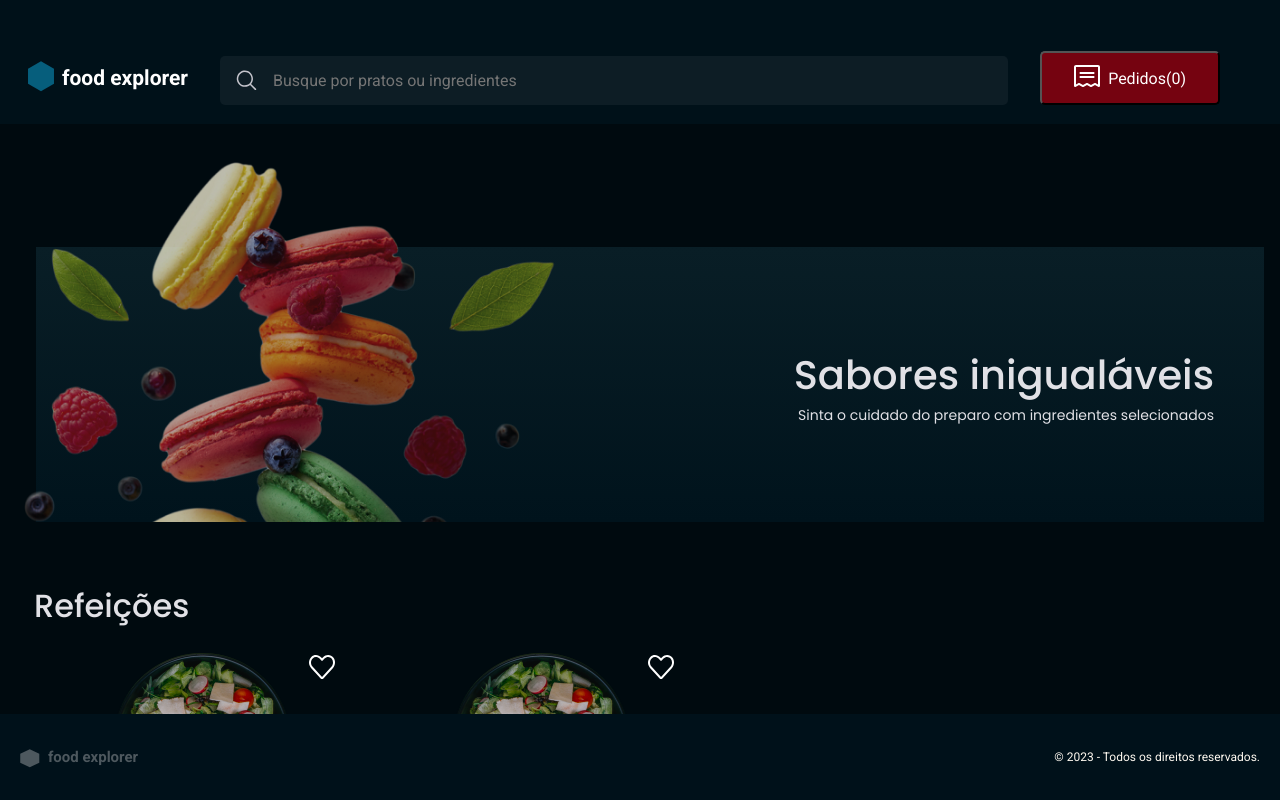
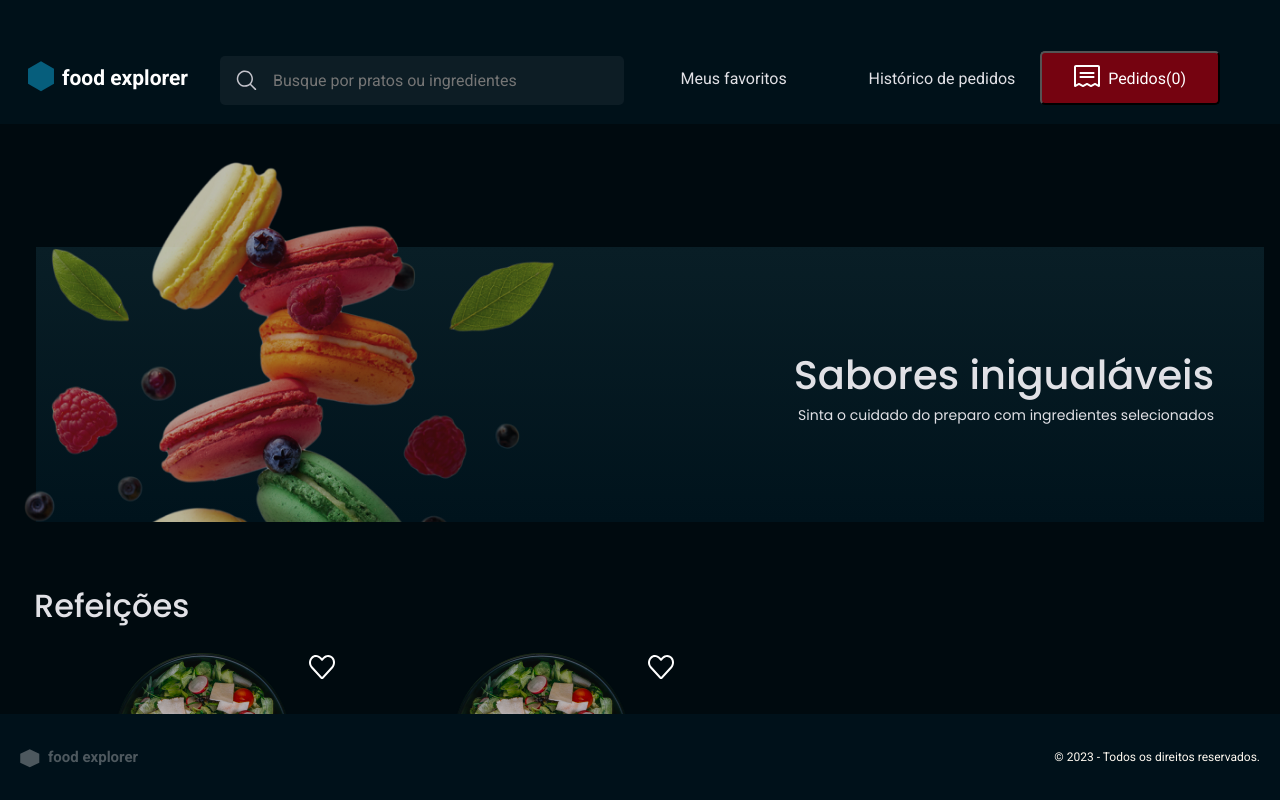
Before and after one commit to nicholassouto/food-explorer-front, a React (Vite) app: page / in a window 1280 px wide. Built offline with nearby package versions, Linux system fonts and the light colour scheme; no server answers.

Commit message:
adjusted comp header and page menu

```diff
--- a/src/Components/Header/index.jsx
+++ b/src/Components/Header/index.jsx
@@ -1,4 +1,4 @@
-import { Container, Title } from "./styles";
+import { Container, Title, PedidosFavoritos } from "./styles";
 import { ReactSVG } from "react-svg";
 
 import { useNavigate } from "react-router-dom";
@@ -31,6 +31,10 @@ export function Header() {
         <ReactSVG src={magnifier} />
         <input placeholder="Busque por pratos ou ingredientes" />
       </Search>
+      <PedidosFavoritos>
+        <p>Meus favoritos</p>
+        <p>Histórico de pedidos</p>
+      </PedidosFavoritos>
       <div className="receipt">
         <ReactSVG src={receipt} alt="icone de recibo" />
         <span>0</span>
--- a/src/Components/Header/styles.js
+++ b/src/Components/Header/styles.js
@@ -125,3 +125,18 @@ export const Title = styled.h1`
     font-family: ${({ theme }) => theme.fonts.roboto};
   }
 `;
+
+export const PedidosFavoritos = styled.div`
+  display: none;
+
+  @media (min-width: 1024px) {
+    display: flex;
+    flex-direction: row;
+    text-align: center;
+    justify-content: space-around;
+    font-size: 1.6rem;
+    font-weight: 400;
+    width: 100%;
+    gap: 3.2rem;
+  }
+`;
--- a/src/Pages/Menu/index.jsx
+++ b/src/Pages/Menu/index.jsx
@@ -31,6 +31,9 @@ export function Menu() {
         </Search>
         <Dishes />
         <h1>
+          <h2>Meus Favoritos</h2>
+        </h1>
+        <h1>
           <h2>Sair</h2>
         </h1>
       </main>
--- a/src/Pages/Menu/styles.js
+++ b/src/Pages/Menu/styles.js
@@ -51,13 +51,10 @@ export const Container = styled.div`
     }
 
     > h1 {
-      margin-top: 3rem;
-      margin-left: 3.8rem;
       padding-bottom: 1rem;
-
       margin-left: 3rem;
       margin-right: 3rem;
-      margin-bottom: 5rem;
+      margin-bottom: 2rem;
       border-bottom: 1px solid;
 
       h2 {
@@ -65,6 +62,7 @@ export const Container = styled.div`
         font-size: 2.4rem;
         font-family: ${({ theme }) => theme.fonts.poppins};
         font-weight: 300;
+        line-height: 140%;
       }
     }
   }
```
